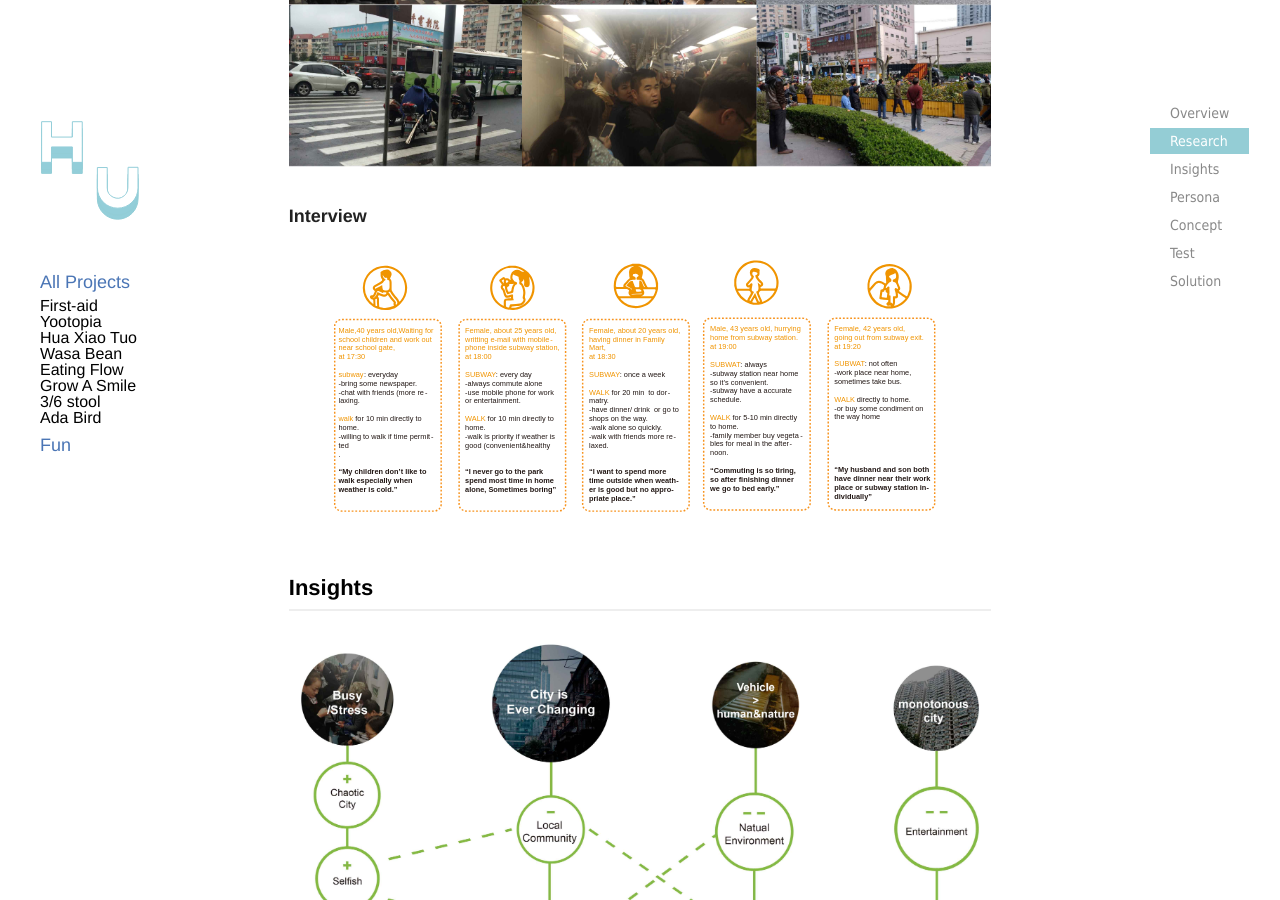
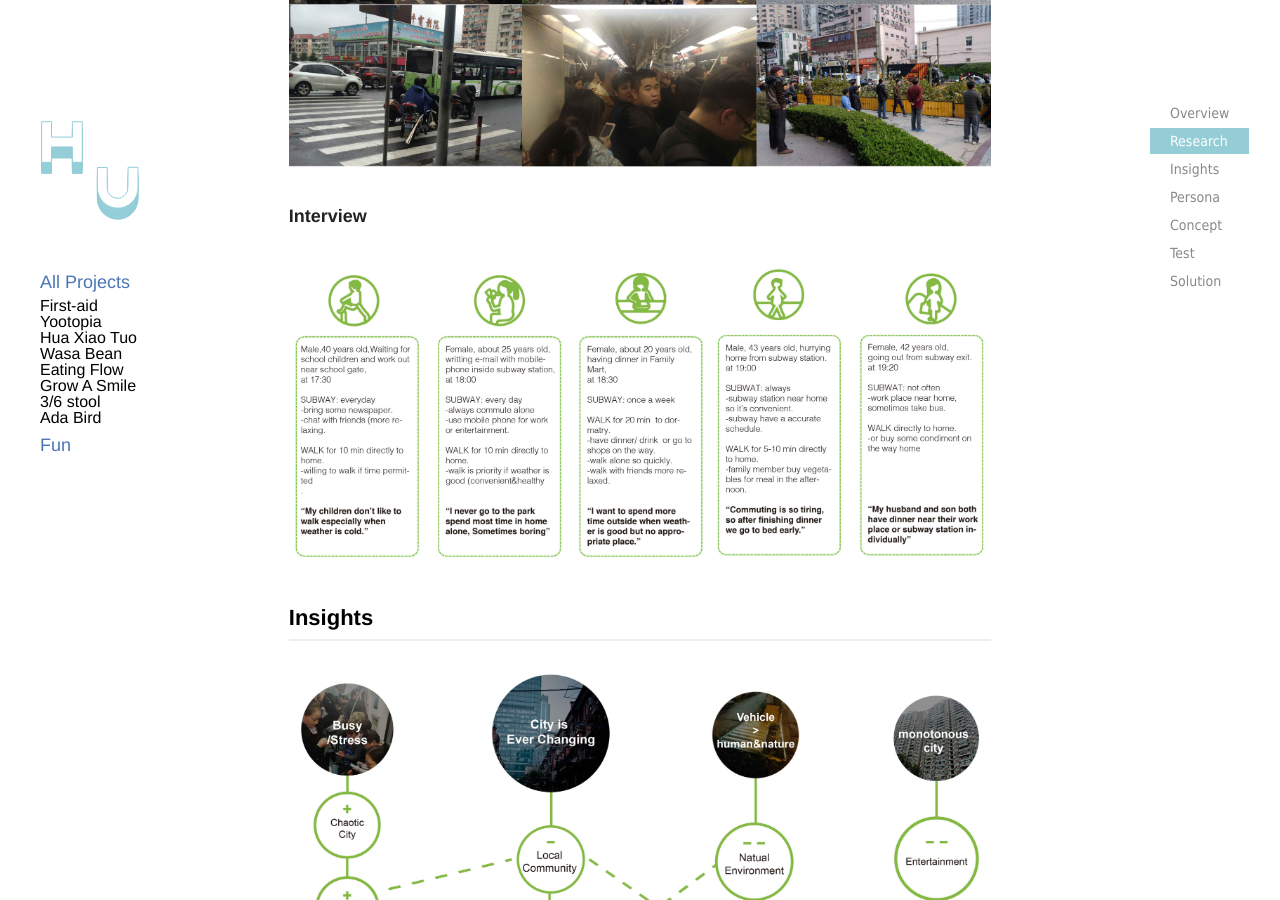
Before and after one commit to yuanyuanhu96/Potfolio-Archive, a Jekyll site: the page built from _posts/2017-5-5-Grow-A-Smile.md, in a window 1280 px wide and 900 px high, scrolled down 1725 px. Built offline with Jekyll 4.4.1, drawn with Linux system fonts in a browser that asks for light colours.

Commit message:
Update 2017-5-5-Grow-A-Smile.md

```diff
--- a/_posts/2017-5-5-Grow-A-Smile.md
+++ b/_posts/2017-5-5-Grow-A-Smile.md
@@ -39,7 +39,7 @@
 
  <p><img alt="Git Bash" src="images/GAS/GAS-img-03.jpg"/></p>
 <h3>Interview</h3>
- <p><img alt="Git Bash" src="images/GAS/GAS-img-04.svg"/></p>
+ <p><img alt="Git Bash" src="images/GAS/GAS-img-04.jpg"/></p>
 
 
 </div>
@@ -57,7 +57,7 @@
 <div id="step4" class="dowebok">
 
 <h2>Persona</h2>
-<p><img alt="Git Bash" src="images/GAS/GAS-img-07.svg"/></p>
+<p><img alt="Git Bash" src="images/GAS/GAS-img-07.jpg"/></p>
 </div>
 
 <div id="step5" class="dowebok">
@@ -65,7 +65,7 @@
 <h2>Concept</h2>
 <p>
 <img alt="Git Bash" src="images/GAS/GAS-img-08.jpg"/>
-<img alt="Git Bash" src="images/GAS/GAS-img-09.svg"/>
+<img alt="Git Bash" src="images/GAS/GAS-img-09.jpg"/>
 <img alt="Git Bash" src="images/GAS/GAS-img-10.jpg"/>
 </p>
 </div>
@@ -74,7 +74,7 @@
 
 
 <h2>Test</h2>
-<p><img alt="Git Bash" src="images/GAS/GAS-img-11.svg"/></p>
+<p><img alt="Git Bash" src="images/GAS/GAS-img-11.jpg"/></p>
 
 
 </div>
```
